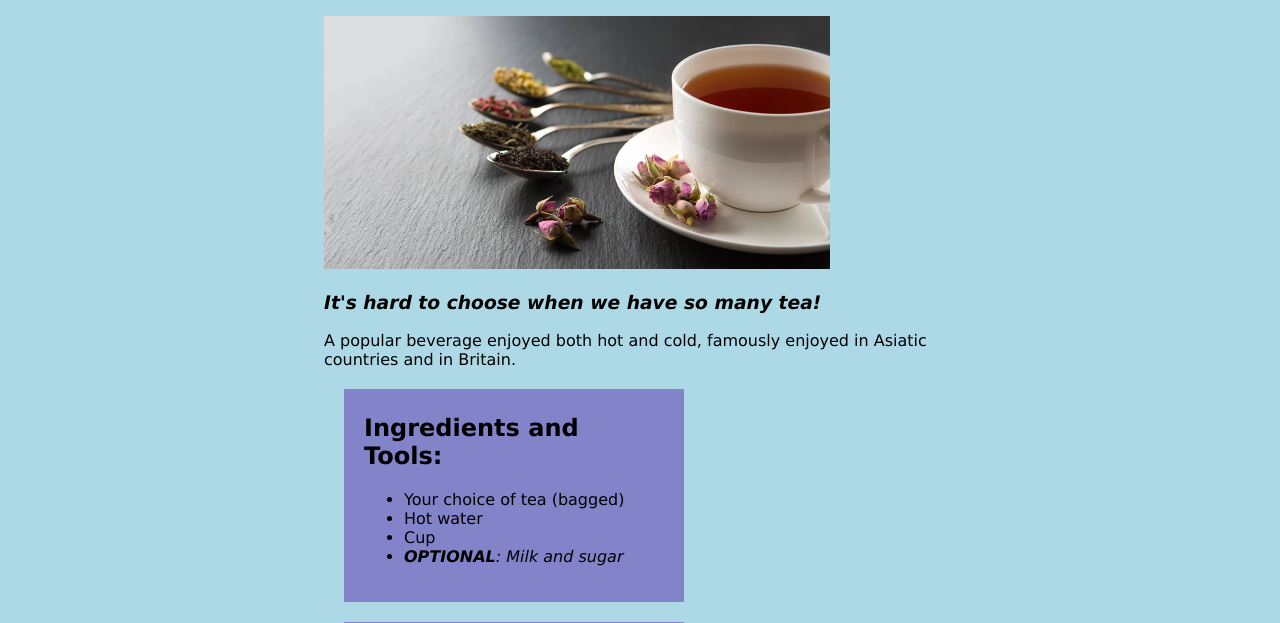
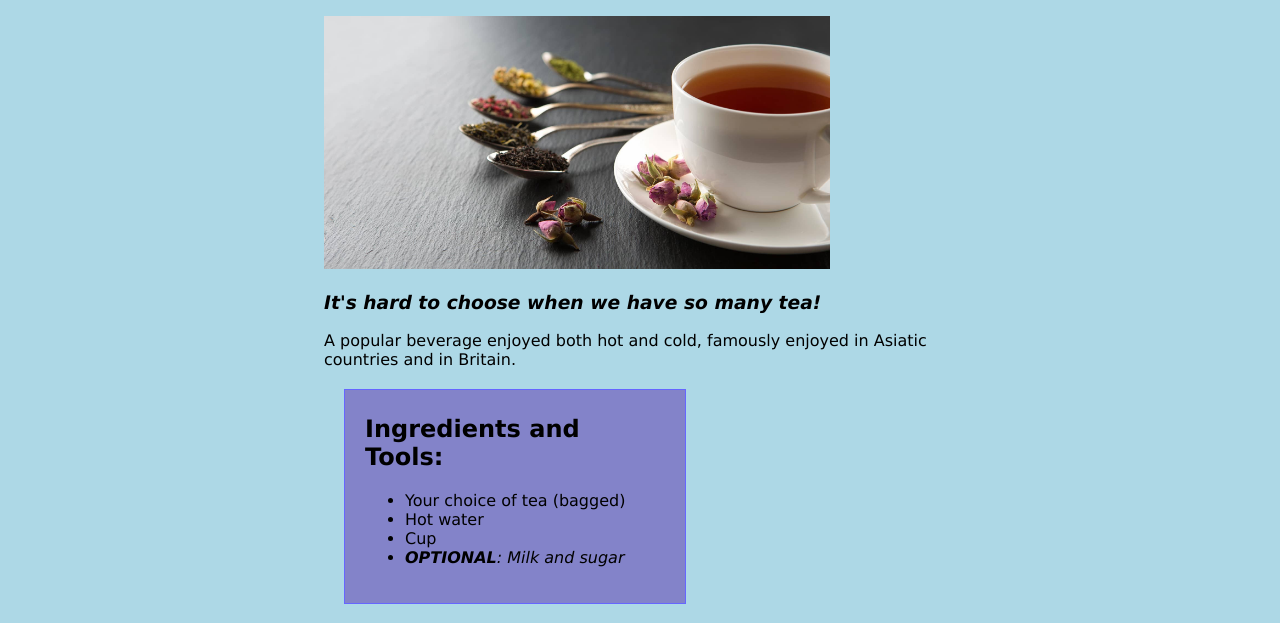
Before and after one commit to zedeloc/odin-recipes, a plain HTML site: page recipes/tea.html in a window 1280 px wide. Shown: the part 124-747 px from the top of the page. Drawn offline with Linux system fonts and the light colour scheme.

Commit message:
Add borders to list-card CSS class

```diff
--- a/css/style.css
+++ b/css/style.css
@@ -16,8 +16,9 @@ h1 {
     padding: 20px;
     padding-top: 5px;
     margin: 20px;
-    border-width: 10px;
-    border-color: rgb(0, 0, 0);
+    border-style: ridge;
+    border-width: 1px;
+    border-color: #6666ff;
 }
 
 .card {
```
